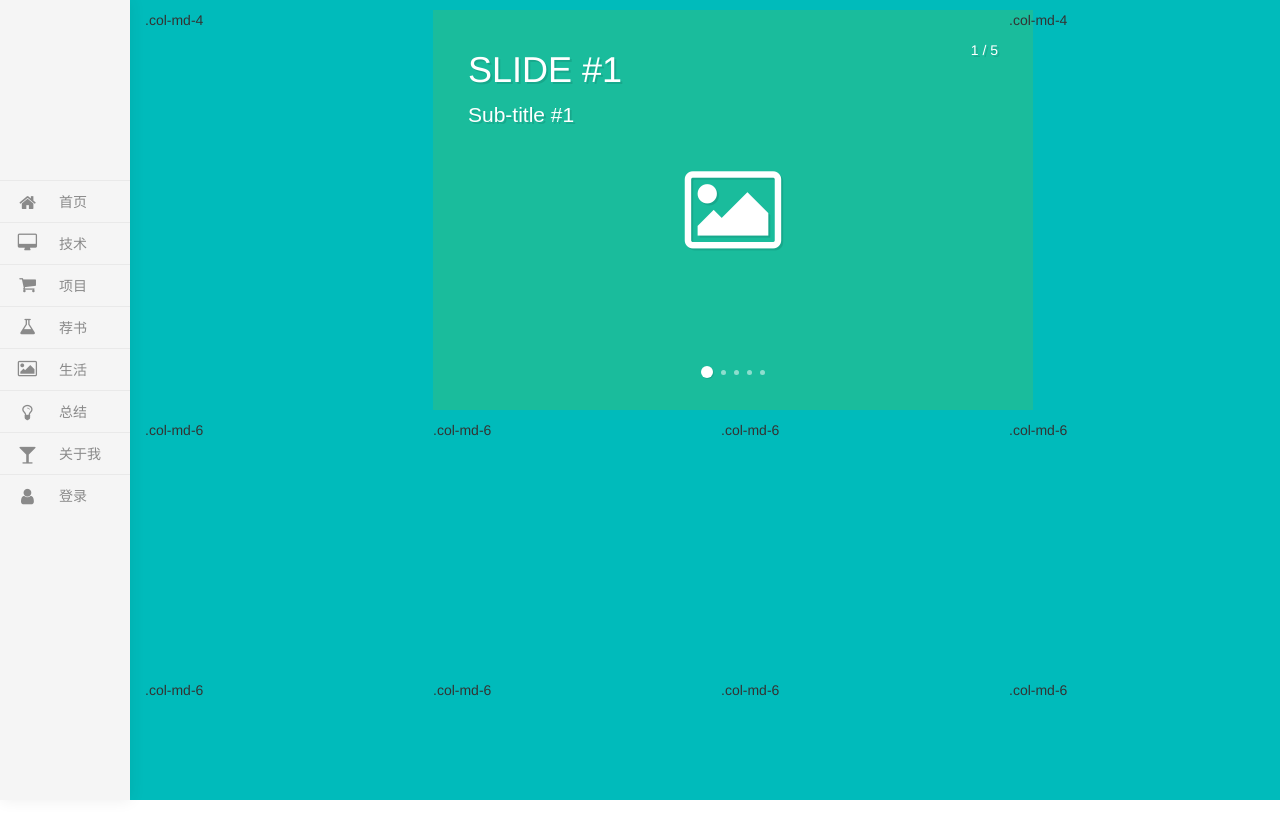
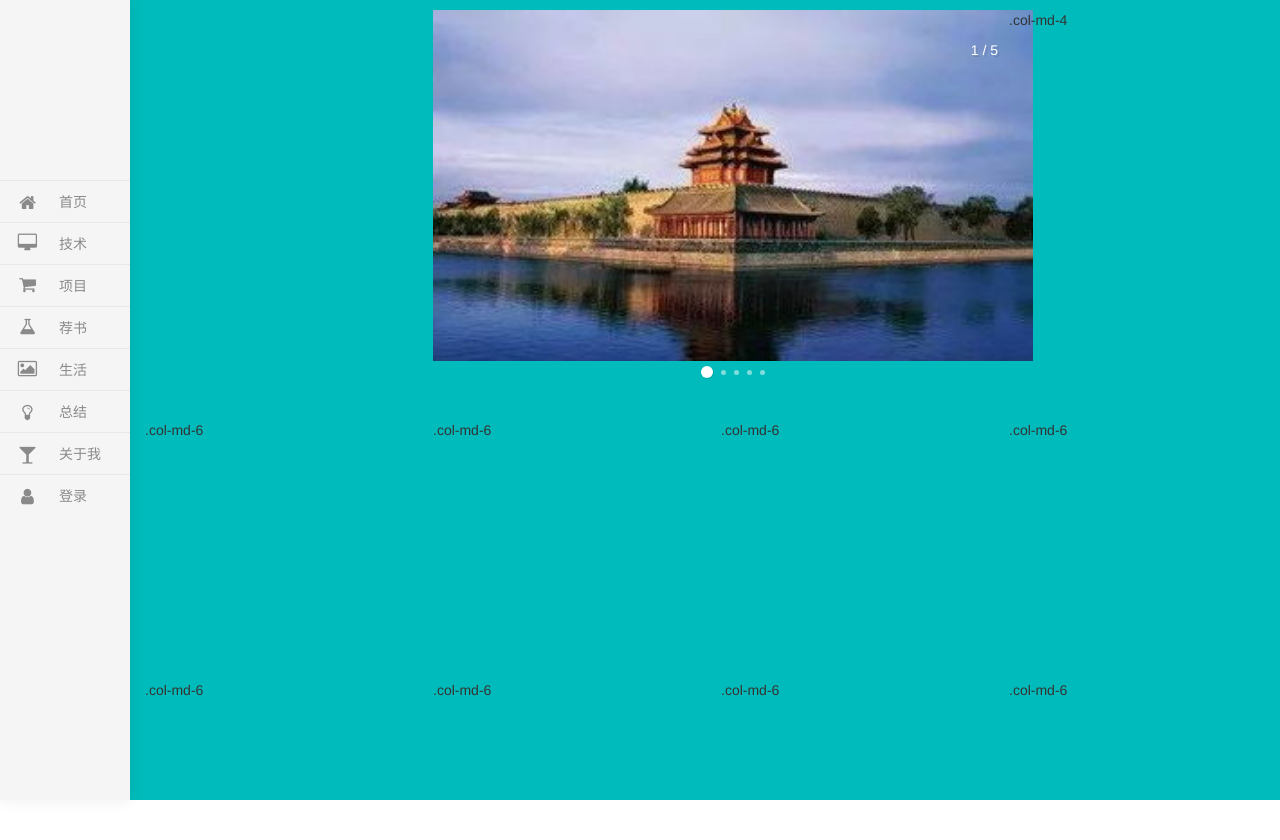
Before and after one commit to tyutltf/myblog, a Flask app: page /um/main/ in a window 1280 px wide. Shown: the top 840 px of the page. Run offline with Flask 2, Linux system fonts and the light colour scheme; some libraries are stand-ins or nearby versions.

Commit message:
实现图片的轮播

```diff
--- a/myblog/static/css/style.css
+++ b/myblog/static/css/style.css
@@ -290,3 +290,10 @@ h2{ color: #7f8c8d; font-family: Neucha, Arial, sans serif; font-size:18px; marg
 	-ms-transition: all 0.3s cubic-bezier(1,.01,.32,1);
 	transition: all 0.3s cubic-bezier(1,.01,.32,1);
 }
+
+
+.img_1{
+	background: url('../images/1.jpg');
+	background-size: 100% auto;
+	background-repeat: no-repeat;
+}
--- a/myblog/templates/um_main.html
+++ b/myblog/templates/um_main.html
@@ -6,17 +6,16 @@
 
 <div class="container-fluid">
     <div class="row">
-        <div class="col-md-3 sy_height_1">.col-md-4</div>
+        <div class="col-md-3 sy_height_1">
+        </div>
         <div class="col-md-6 sy_height_1">
             <div id="wrapper">
                 <div id="slider-wrap">
                     <ul id="slider">
-                        <li data-color="#1abc9c">
+                        <li class="img_1">
                             <div>
-                                <h3>Slide #1</h3>
-                                <span>Sub-title #1</span>
+
                             </div>
-                            <i class="fa fa-image"></i>
                         </li>
 
                         <li data-color="#3498db">
```
Also changed, not shown: myblog/static/images/1.jpg (added).
